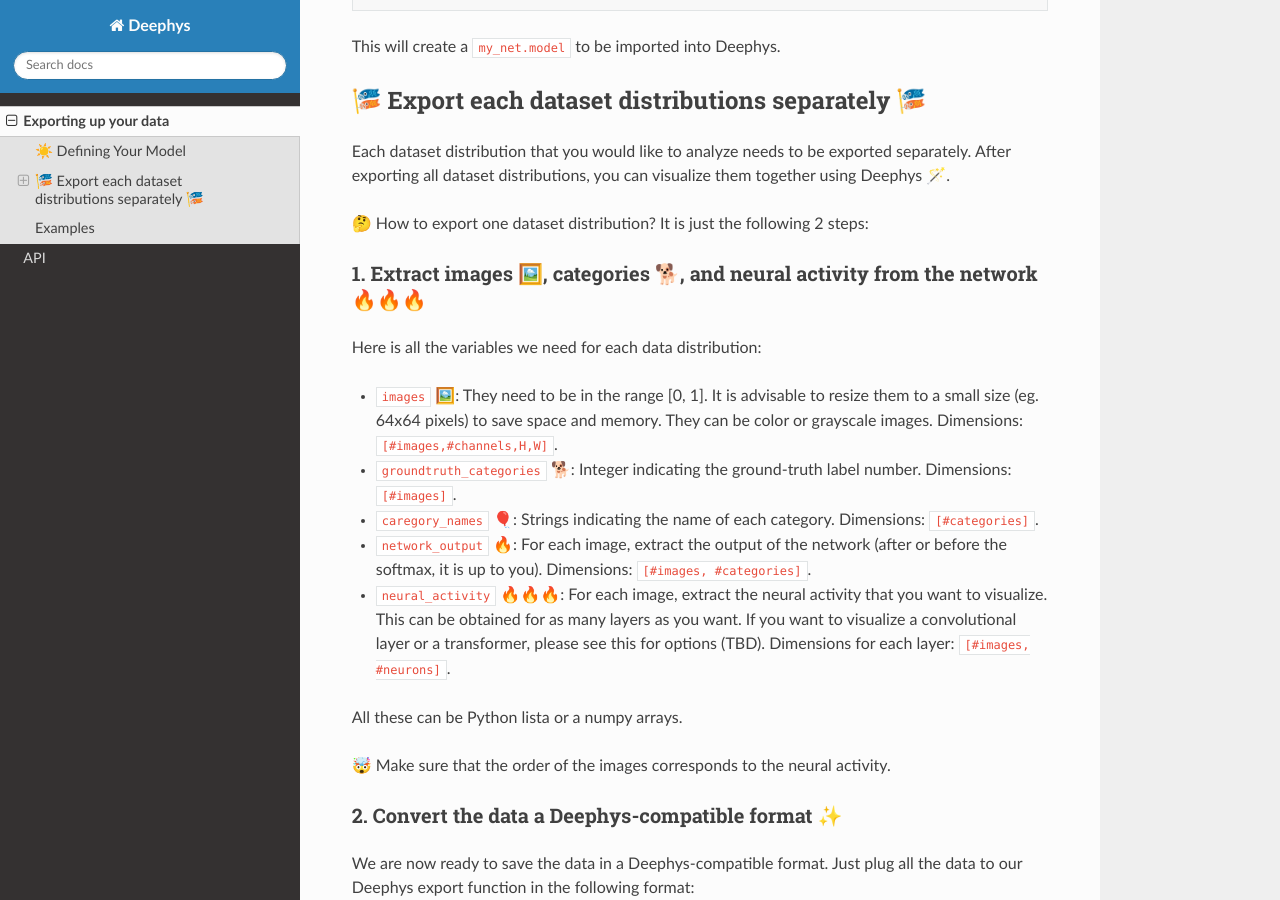
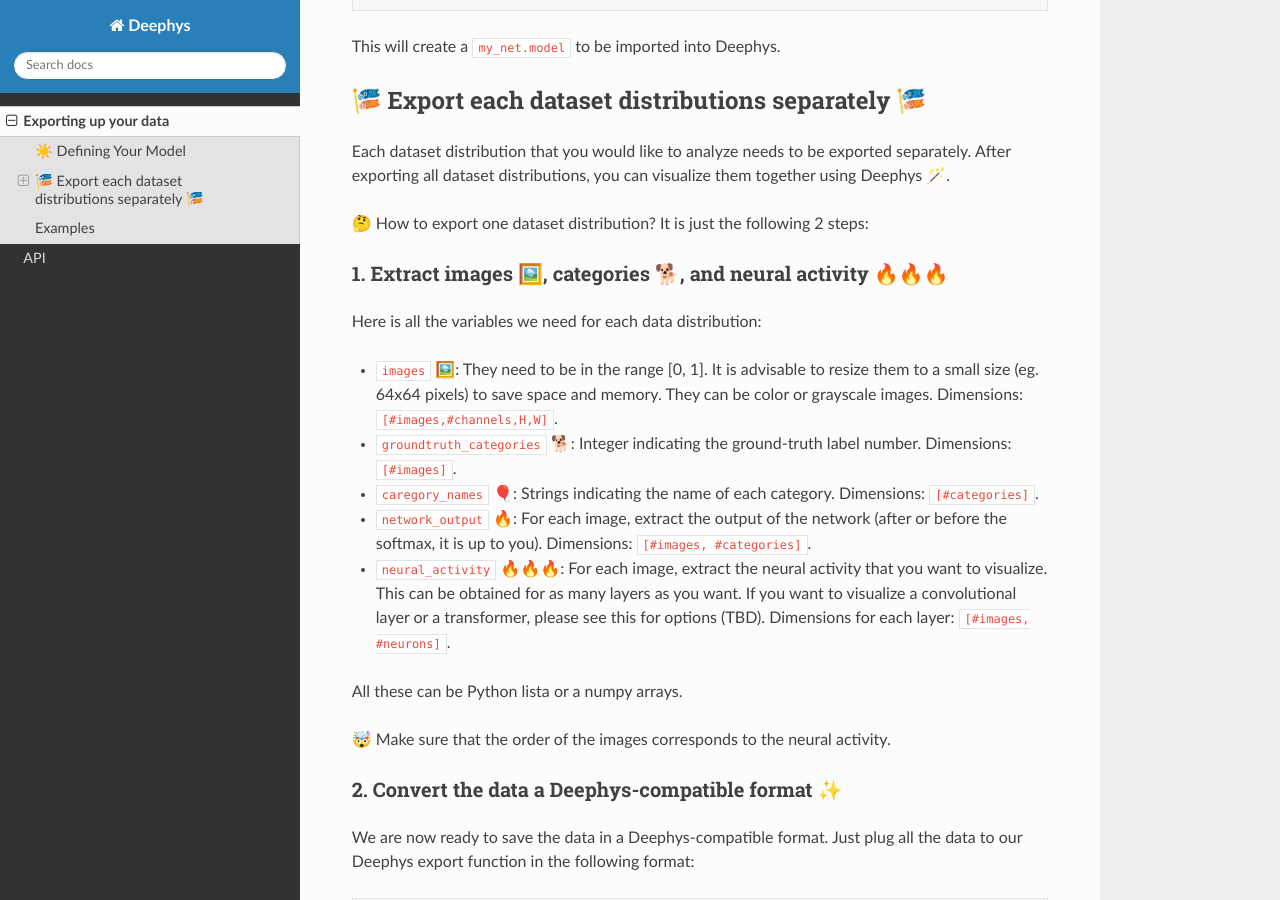
Before and after one commit to mjgroth/deephys, a Sphinx documentation site: the page built from docs/source/usage.rst, in a window 1280 px wide and 900 px high, scrolled down 674 px. Built offline with Sphinx 7.4.7 and the Read the Docs theme 2.0.0, drawn with Linux system fonts in a browser that asks for light colours.

Commit message:
Update usage.rst

```diff
--- a/docs/source/usage.rst
+++ b/docs/source/usage.rst
@@ -37,7 +37,7 @@
 
 🤔 How to export one dataset distribution? It is just the following 2 steps:
 
-1. Extract images 🖼️, categories 🐕, and neural activity from the network 🔥🔥🔥
+1. Extract images 🖼️, categories 🐕, and neural activity 🔥🔥🔥
 ~~~~~~~~~~~~~~~~~~~~~~~~~~~~~~~~~~~~~~~~~~~~~~~~~~~~~~~~~~~~~~~~~~~~~~~~~~~~~~
 
 Here is all the variables we need for each data distribution:
```
